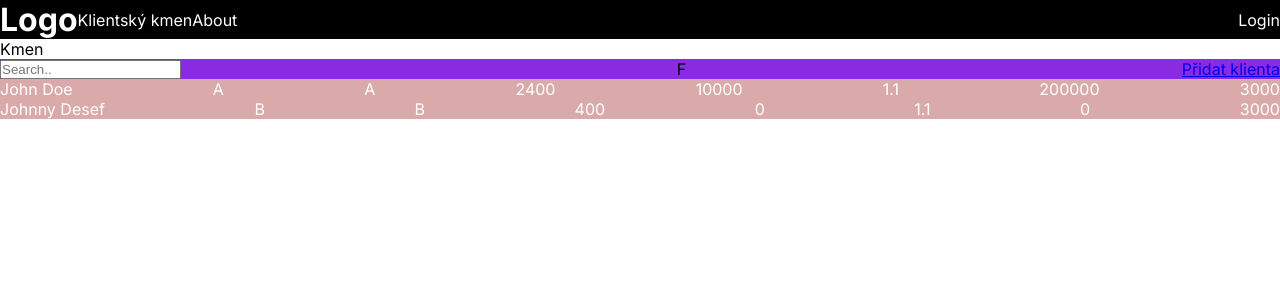
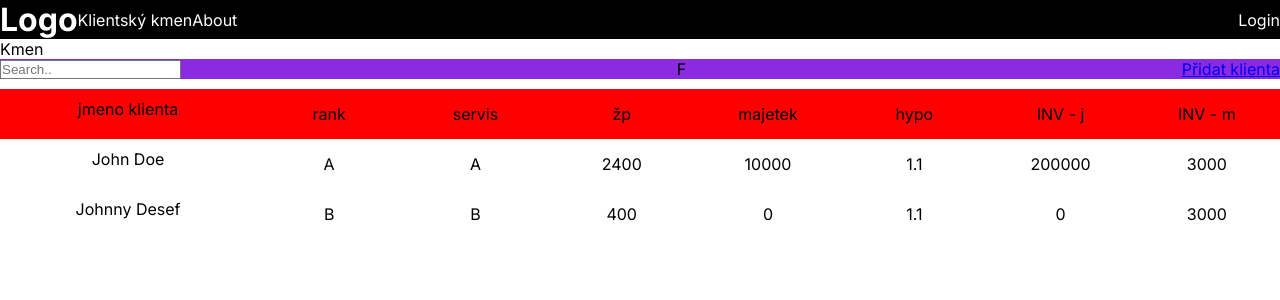
Before and after one commit to JGCZE/CRM_next, a Next.js app: page /kmen in a window 1280 px wide. Shown: the top 300 px of the page. Built offline with nearby package versions, Linux system fonts and the light colour scheme.

Commit message:
One Client component, Desc bar, styles

```diff
--- /dev/null
+++ b/src/app/kmen/components/OneClient.jsx
@@ -0,0 +1,24 @@
+import styles from "./OneClient.module.css"
+
+const OneClient = ({ client }) => {
+  console.log(client)
+  const { name, rank, servis, zp, majetek, hypo, invj, invm } = client;
+  return (
+    <div className={styles.container}>
+      <div className={styles.nameWrapper}>
+        <p>{name}</p>
+      </div>
+      <div className={styles.descWrapper}>
+        <p>{rank}</p>
+        <p>{servis}</p>
+        <p>{zp}</p>
+        <p>{majetek}</p>
+        <p>{hypo}</p>
+        <p>{invj}</p>
+        <p>{invm}</p>
+      </div>
+    </div>
+  )
+}
+
+export default OneClient;
--- /dev/null
+++ b/src/app/kmen/components/OneClient.module.css
@@ -0,0 +1,22 @@
+.container {
+  display: flex;
+}
+
+.nameWrapper {
+  width: 20%;
+  margin: 10px auto;
+  text-align: center;
+}
+
+.descWrapper {
+  display: grid;
+  grid-template-columns: repeat(7, 1fr);
+  justify-items: center;
+  width: 80%;
+}
+
+.descWrapper > * {
+  margin: 10px auto;
+  padding: 5px;
+  max-width: 100px;
+}
--- a/src/app/kmen/page.js
+++ b/src/app/kmen/page.js
@@ -1,4 +1,6 @@
 import Searchbar from "@/components/SearchBar/Searchbar.js"
+import DescBar from "@/components/DescBar/page.jsx"
+import OneClient from "./components/OneClient.jsx"
 import data from "../../data/data.js"
 import styles from "./Kmen.module.css"
 
@@ -8,20 +10,10 @@ const Kmen = () => {
     <div>
       Kmen
       <Searchbar />
+      <DescBar />
       {data.map((client) => {
-        const { id, name, rank, servis, zp, majetek, hypo, invj, invm } = client;
         return (
-        <div key={id} className={styles.container}>
-          {/* Componenta klient */}
-          <p>{name}</p>
-          <p>{rank}</p>
-          <p>{servis}</p>
-          <p>{zp}</p>
-          <p>{majetek}</p>
-          <p>{hypo}</p>
-          <p>{invj}</p>
-          <p>{invm}</p>
-        </div>
+          <OneClient client={client} key={client.id}/>
         )
       })}
     </div>
--- /dev/null
+++ b/src/components/DescBar/descBar.module.css
@@ -0,0 +1,25 @@
+.container {
+  width: 100%;
+  background-color: red;
+  margin-top: 10px;
+  display: flex;
+}
+
+.nameWrapper {
+  width: 20%;
+  margin: 10px auto;
+  text-align: center;
+}
+
+.descWrapper {
+  display: grid;
+  grid-template-columns: repeat(7, 1fr);
+  justify-items: center;
+  width: 80%;
+}
+
+.descWrapper > * {
+  margin: 10px auto;
+  padding: 5px;
+  max-width: 100px;
+}
--- /dev/null
+++ b/src/components/DescBar/page.jsx
@@ -0,0 +1,23 @@
+import styles from "./descBar.module.css"
+
+const DescBar = () => {
+  return (
+    <div className={styles.container}>
+      <div className={styles.nameWrapper}>
+        jmeno klienta
+      </div>
+
+      <div className={styles.descWrapper}>
+        <span>rank</span>
+        <span>servis</span>
+        <span>žp</span>
+        <span>majetek</span>
+        <span>hypo</span>
+        <span>INV - j</span>
+        <span>INV - m</span>
+      </div>
+    </div>
+  )
+}
+
+export default DescBar
```
Also changed, not shown: src/app/kmen/Kmen.module.css (line endings or trailing spaces).
